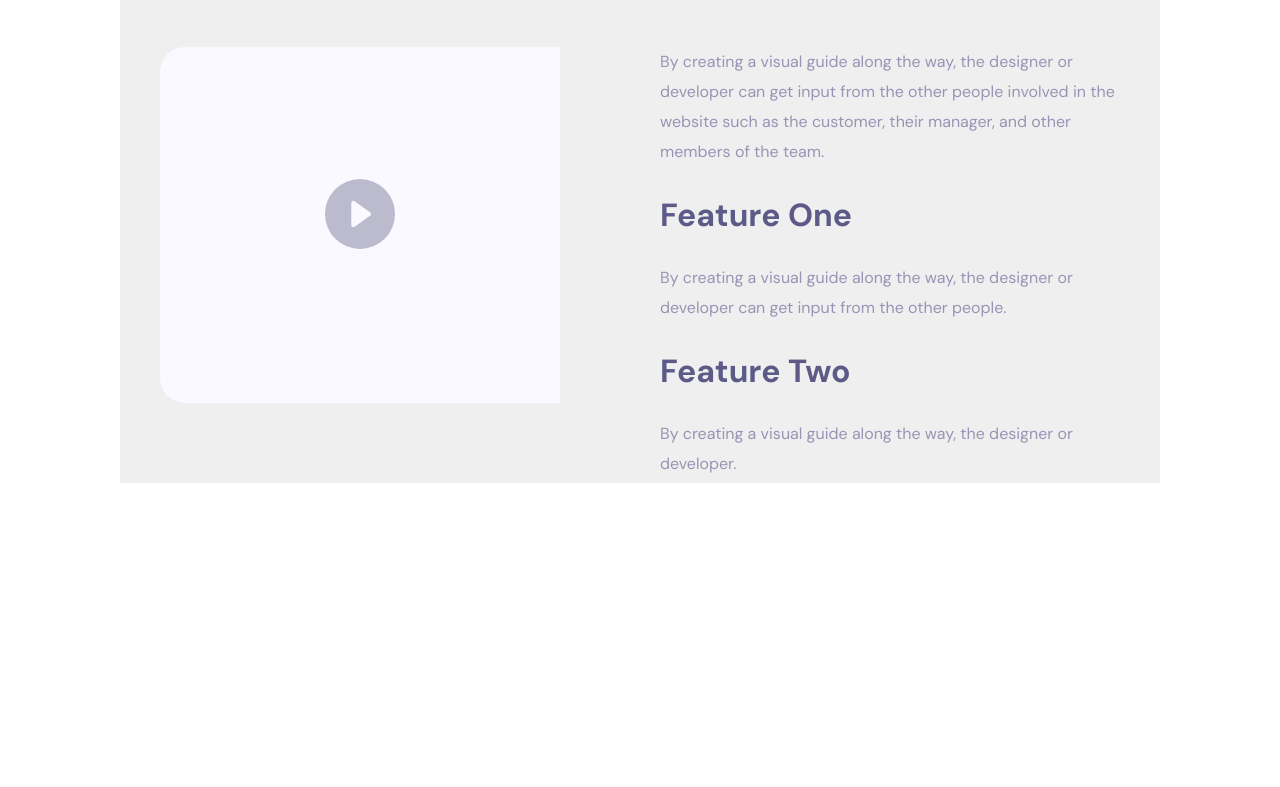
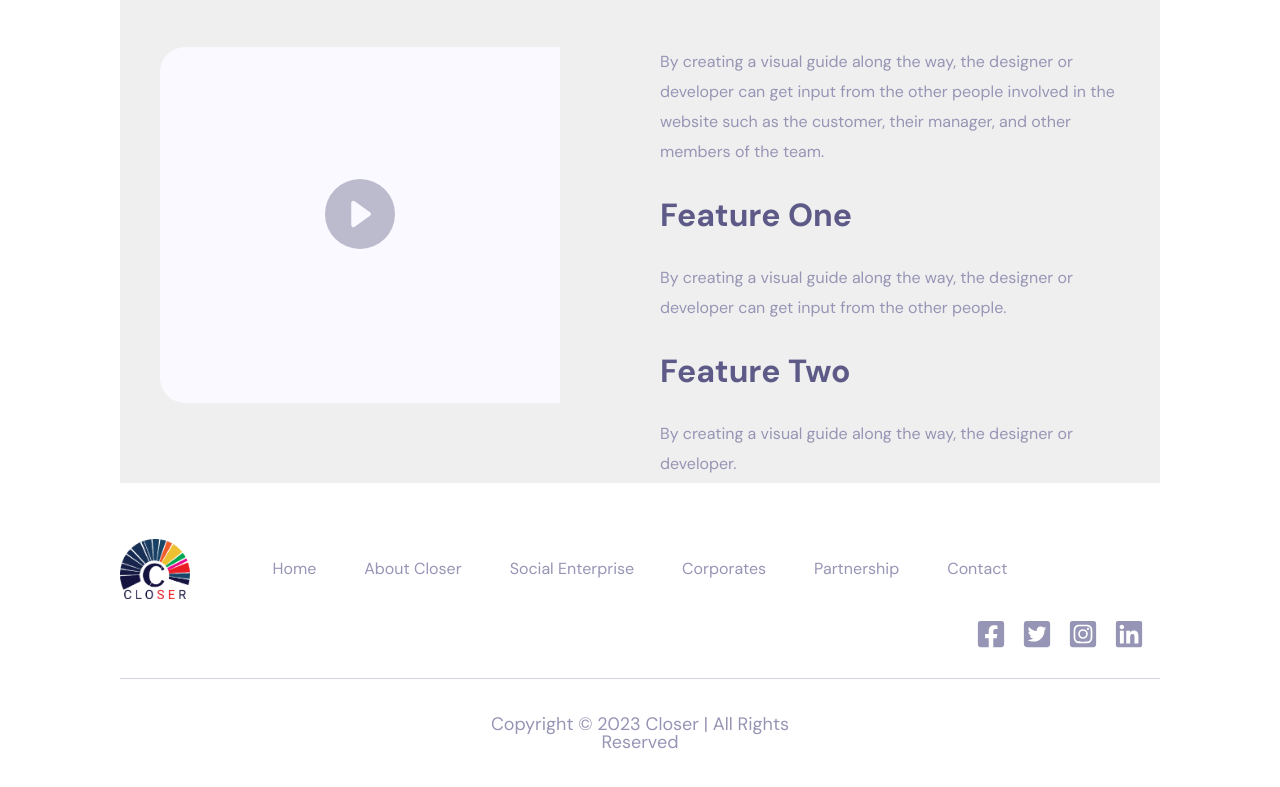
Before and after one commit to BrenoFischer/Closer, a React (Create React App) app: page / in a window 1280 px wide. Shown: the part 2191-2978 px from the top of the page. Before the commit the page ends 2674 px from the top, so only its background shows below. Built offline with nearby package versions, Linux system fonts and the light colour scheme.

Commit message:
add initial footer

```diff
--- /dev/null
+++ b/src/components/footer/footer.components.jsx
@@ -0,0 +1,42 @@
+import { Link } from 'react-router-dom';
+
+import { FaFacebookSquare, FaTwitterSquare, FaInstagramSquare, FaLinkedin } from 'react-icons/fa';
+
+import Logo from '../../assets/logo-color.png';
+
+import './footer.styles.scss';
+
+const Footer = () => {
+    return(
+        <footer className='footer'>
+            <div className='footer__upper-wrapper'>
+                <div className='footer__logo-container'>
+                    <img src={Logo} alt='Logo' />
+                </div>
+                <div className='footer__links-container'>
+                    <ul className='footer__links-container'>
+                        <Link className='footer__link' to='/'>Home</Link>
+                        <Link className='footer__link' to='/'>About Closer</Link>
+                        <Link className='footer__link' to='/'>Social Enterprise</Link>
+                        <Link className='footer__link' to='/'>Corporates</Link>
+                        <Link className='footer__link' to='/'>Partnership</Link>
+                        <Link className='footer__link' to='/'>Contact</Link>
+                    </ul>
+                </div>
+            </div>
+            <div className='footer__medium-wrapper'>
+                <div className='footer__social-container'>
+                    <Link className='footer__social-icon' to='/'><FaFacebookSquare /></Link>
+                    <Link className='footer__social-icon' to='/'><FaTwitterSquare /></Link>
+                    <Link className='footer__social-icon' to='/'><FaInstagramSquare /></Link>
+                    <Link className='footer__social-icon' to='/'><FaLinkedin /></Link>
+                </div>
+            </div>
+            <div className='footer__lower-wrapper'>
+                <p>Copyright © 2023 Closer | All Rights</p><p>Reserved</p>
+            </div>
+        </footer>
+    );
+}
+
+export default Footer;
--- /dev/null
+++ b/src/components/footer/footer.styles.scss
@@ -0,0 +1,80 @@
+@import '../../sass/_variables';
+
+$footer-height: 28rem;
+$footer-p-top: 5.6rem;
+$footer-p-bottom: 3.2rem;
+
+$upper-height: 6rem;
+
+$medium-height: 8rem;
+
+.footer {
+    height: $footer-height;
+    padding-bottom: $footer-p-bottom;
+    padding-top: $footer-p-top;
+
+    &__upper-wrapper {
+        position: relative;
+    }
+
+    &__logo-container {
+        position: absolute;
+
+        img {
+            height: $upper-height;
+        }
+    }
+
+    &__links-container {
+          width: 100%;
+          height: $upper-height;
+          display: flex;
+          align-items: center;
+          justify-content: center;
+
+    }
+        &__link {
+            font-weight: 400;
+            font-size: 1.6rem;
+            line-height: 1.6rem;
+            color: $mediumGray;
+
+            text-align: center;
+            padding: 3.2rem 2.4rem;
+            cursor: pointer;
+    }
+
+    &__medium-wrapper {
+        position: relative;
+        height: $medium-height;
+        border-bottom: 1px solid #D4D2E3;
+    }
+
+    &__social-container {
+        position: absolute;
+        right: 0;
+        bottom: 2rem;
+        display: flex;
+    }
+
+    &__social-icon {
+        color: $mediumGray;
+        font-size: 3rem;
+        margin-right: 1.6rem;
+    }
+
+    &__lower-wrapper {
+        height: calc($footer-height - $upper-height - $medium-height - $footer-p-bottom);
+        display: flex;
+        flex-direction: column;
+        align-items: center;
+        justify-content: center;
+
+        p {
+            color: $mediumGray;
+            font-weight: 400;
+            font-size: 18px;
+            line-height: 18px;
+        }
+    }
+}
--- a/src/routes/home/home.component.jsx
+++ b/src/routes/home/home.component.jsx
@@ -1,6 +1,7 @@
 import { BsFillPlayCircleFill } from 'react-icons/bs';
 
 import Button from '../../components/button/button.component';
+import Footer from '../../components/footer/footer.components';
 import './home.styles.scss';
 
 const Home = () => {
@@ -94,6 +95,7 @@ const Home = () => {
                 <HomeCorporateSection />
                 <HomePartnershipsSection />
             </main>
+            <Footer />
         </>
     );
 }
```
